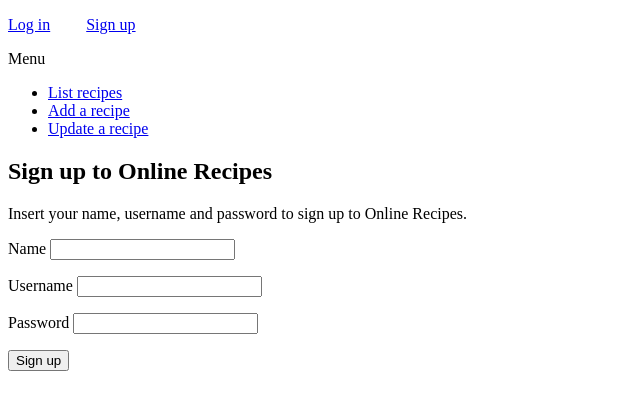
After one commit to lauriap/OnlineRecipes, a Flask app: page /signup/ in a window 1280 px wide. The commit adds this page. Shown: the top 410 px of the page, without its empty margins (0-640 px from the left). Run offline with Flask 2, Linux system fonts and the light colour scheme.

Commit message:
Vko3 0.94

```diff
--- a/application/__init__.py
+++ b/application/__init__.py
@@ -19,6 +19,8 @@ from application.recipes import views
 from application.auth import models
 from application.auth import views
 
+from application.signup import views
+
 #Login
 from application.auth.models import User
 from os import urandom
--- /dev/null
+++ b/application/signup/views.py
@@ -0,0 +1,17 @@
+from application import app, db
+from application.auth.models import User
+
+from flask import redirect, render_template, request, url_for
+
+@app.route("/signup/")
+def signup_form():
+    return render_template("/signup/signup.html")
+
+@app.route("/signup/", methods=["POST"])
+def signup_create():
+    s = User(request.form.get("name"), request.form.get("username"), request.form.get("password"))
+
+    db.session().add(s)
+    db.session().commit()
+
+    return redirect(url_for("auth_login"))
--- a/application/templates/layout.html
+++ b/application/templates/layout.html
@@ -12,7 +12,7 @@
 	Logged in as {{ current_user.name }}. <a href="{{ url_for('auth_logout') }}"> Log out</a>
       </p>
       {% else %}
-      <a href="{{ url_for('auth_login') }}">Log in</a>
+      <p><a href="{{ url_for('auth_login') }}">Log in</a> &nbsp; &nbsp; &nbsp; &nbsp; <a href="{{ url_for('signup_create') }}">Sign up </a></p>
       {% endif %}
 
       <p></p>
--- /dev/null
+++ b/application/templates/signup/signup.html
@@ -0,0 +1,12 @@
+{% extends "layout.html" %}
+
+{% block body %}
+<h2>Sign up to Online Recipes</h2>
+<p>Insert your name, username and password to sign up to Online Recipes.</p>
+<form method="POST" action="{{ url_for('signup_create') }}">
+  <p>Name <input type="text" name="name"/></p>
+  <p>Username <input type="text" name="username" /></p>
+  <p>Password <input type="text" name="password" /></p>
+  <input type="submit" value="Sign up"/>
+</form>
+{% endblock %}
```
Also changed, not shown: application/signup/forms.py (added, +10 -0 lines), application/signup/__init__.py (added).
